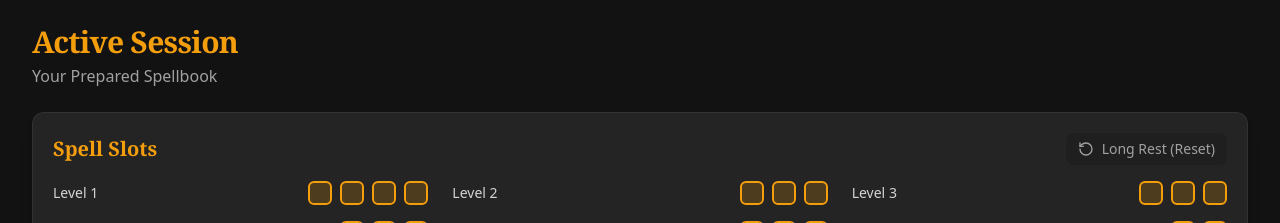
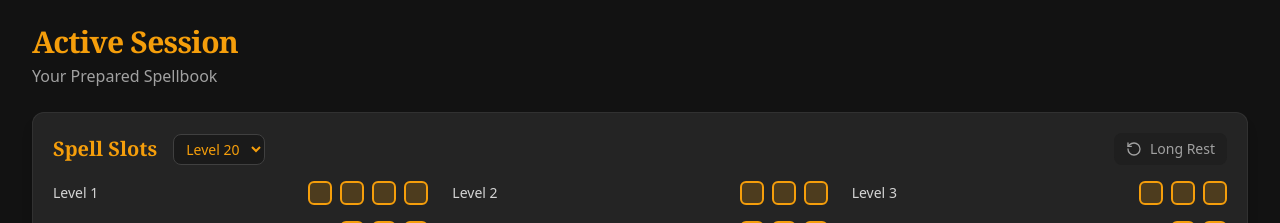
Before and after one commit to Tam-mas/Book_of_Sunshine, a Next.js app: page /session in a window 1280 px wide. Shown: the top 223 px of the page. Built offline with nearby package versions, Linux system fonts and the light colour scheme.

Commit message:
feat: Implement dynamic spell slot tracking based on character level.

```diff
--- a/src/components/session/SpellSlotTracker.tsx
+++ b/src/components/session/SpellSlotTracker.tsx
@@ -3,40 +3,81 @@
 import { useSpellStore } from '@/store/useSpellStore';
 import { RotateCcw } from 'lucide-react';
 
+const FULL_CASTER_SLOTS: Record<number, number[]> = {
+    1: [2, 0, 0, 0, 0, 0, 0, 0, 0],
+    2: [3, 0, 0, 0, 0, 0, 0, 0, 0],
+    3: [4, 2, 0, 0, 0, 0, 0, 0, 0],
+    4: [4, 3, 0, 0, 0, 0, 0, 0, 0],
+    5: [4, 3, 2, 0, 0, 0, 0, 0, 0],
+    6: [4, 3, 3, 0, 0, 0, 0, 0, 0],
+    7: [4, 3, 3, 1, 0, 0, 0, 0, 0],
+    8: [4, 3, 3, 2, 0, 0, 0, 0, 0],
+    9: [4, 3, 3, 3, 1, 0, 0, 0, 0],
+    10: [4, 3, 3, 3, 2, 0, 0, 0, 0],
+    11: [4, 3, 3, 3, 2, 1, 0, 0, 0],
+    12: [4, 3, 3, 3, 2, 1, 0, 0, 0],
+    13: [4, 3, 3, 3, 2, 1, 1, 0, 0],
+    14: [4, 3, 3, 3, 2, 1, 1, 0, 0],
+    15: [4, 3, 3, 3, 2, 1, 1, 1, 0],
+    16: [4, 3, 3, 3, 2, 1, 1, 1, 0],
+    17: [4, 3, 3, 3, 2, 1, 1, 1, 1],
+    18: [4, 3, 3, 3, 3, 1, 1, 1, 1],
+    19: [4, 3, 3, 3, 3, 2, 1, 1, 1],
+    20: [4, 3, 3, 3, 3, 2, 2, 1, 1]
+};
+
 export default function SpellSlotTracker() {
-    const { spellSlots, toggleSpellSlot, resetSpellSlots } = useSpellStore();
+    const { spellSlots, toggleSpellSlot, resetSpellSlots, characterLevel, setCharacterLevel } = useSpellStore();
 
     // Use a client hydration check to ensure the server mismatch does not happen
     if (!spellSlots) return null;
 
     return (
         <div className="bg-neutral-800/80 p-5 rounded-xl border border-neutral-700/50 shadow-lg mb-8">
-            <div className="flex justify-between items-center mb-4">
-                <h2 className="text-xl font-bold text-amber-500 font-serif">Spell Slots</h2>
+            <div className="flex flex-col sm:flex-row sm:items-center justify-between gap-4 mb-4">
+                <div className="flex items-center gap-4">
+                    <h2 className="text-xl font-bold text-amber-500 font-serif">Spell Slots</h2>
+                    <select
+                        value={characterLevel || 20}
+                        onChange={(e) => setCharacterLevel(parseInt(e.target.value))}
+                        className="bg-neutral-900 text-amber-500 border border-neutral-700 rounded-lg px-2 py-1 text-sm outline-none focus:border-amber-500/50 cursor-pointer"
+                    >
+                        {Array.from({ length: 20 }, (_, i) => i + 1).map((lvl) => (
+                            <option key={lvl} value={lvl}>Level {lvl}</option>
+                        ))}
+                    </select>
+                </div>
                 <button
                     onClick={resetSpellSlots}
-                    className="flex items-center gap-2 text-sm text-neutral-400 hover:text-amber-400 transition-colors bg-neutral-900/50 px-3 py-1.5 rounded-lg"
+                    className="flex justify-center items-center gap-2 text-sm text-neutral-400 hover:text-amber-400 transition-colors bg-neutral-900/50 px-3 py-1.5 rounded-lg"
                 >
                     <RotateCcw className="w-4 h-4" />
-                    <span>Long Rest (Reset)</span>
+                    <span>Long Rest</span>
                 </button>
             </div>
 
             <div className="grid grid-cols-2 lg:grid-cols-3 gap-x-6 gap-y-4">
-                {Object.entries(spellSlots).map(([level, slots]) => {
-                    const numLevel = parseInt(level);
+                {Object.entries(spellSlots).map(([levelStr, slots]) => {
+                    const numLevel = parseInt(levelStr);
+                    const currentLevel = characterLevel || 20;
+                    const maxSlotsForLevel = FULL_CASTER_SLOTS[currentLevel]?.[numLevel - 1] || 0;
+
+                    if (maxSlotsForLevel === 0) return null;
+
+                    const displaySlots = slots.slice(0, maxSlotsForLevel);
+
                     return (
-                        <div key={level} className="flex items-center justify-between border-b border-neutral-700/50 pb-2 last:border-0 lg:border-none lg:pb-0">
-                            <span className="text-neutral-300 font-medium text-sm">Level {level}</span>
+                        <div key={levelStr} className="flex items-center justify-between border-b border-neutral-700/50 pb-2 last:border-0 lg:border-none lg:pb-0">
+                            <span className="text-neutral-300 font-medium text-sm whitespace-nowrap pr-2">Level {numLevel}</span>
                             <div className="flex gap-2">
-                                {slots.map((isUsed, index) => (
+                                {displaySlots.map((isUsed, index) => (
                                     <button
                                         key={index}
                                         onClick={() => toggleSpellSlot(numLevel, index)}
-                                        aria-label={`Toggle level ${level} spell slot`}
+                                        aria-label={`Toggle level ${numLevel} spell slot`}
                                         className={`w-6 h-6 rounded-md border-2 transition-all ${isUsed
-                                                ? 'bg-neutral-600 border-neutral-500' // Used (dimmed)
-                                                : 'bg-amber-500/20 border-amber-500 hover:bg-amber-500/40' // Available
+                                            ? 'bg-neutral-600 border-neutral-500' // Used (dimmed)
+                                            : 'bg-amber-500/20 border-amber-500 hover:bg-amber-500/40' // Available
                                             }`}
                                     >
                                         {isUsed && (
--- a/src/store/useSpellStore.ts
+++ b/src/store/useSpellStore.ts
@@ -47,12 +47,14 @@ interface SpellStore {
   starredSpells: string[];
   customSpells: Spell[];
   spellSlots: Record<number, boolean[]>;
+  characterLevel: number;
   toggleStar: (spellId: string) => void;
   addCustomSpell: (spell: Spell) => void;
   removeCustomSpell: (spellId: string) => void;
-  importData: (data: { starredSpells: string[], customSpells: Spell[], spellSlots?: Record<number, boolean[]> }) => void;
+  importData: (data: { starredSpells: string[], customSpells: Spell[], spellSlots?: Record<number, boolean[]>, characterLevel?: number }) => void;
   toggleSpellSlot: (level: number, index: number) => void;
   resetSpellSlots: () => void;
+  setCharacterLevel: (level: number) => void;
 }
 
 const initialSpellSlots: Record<number, boolean[]> = {
@@ -73,6 +75,7 @@ export const useSpellStore = create<SpellStore>()(
       starredSpells: [],
       customSpells: [],
       spellSlots: initialSpellSlots,
+      characterLevel: 20,
       toggleStar: (spellId) =>
         set((state) => {
           const isStarred = state.starredSpells.includes(spellId);
@@ -96,6 +99,7 @@ export const useSpellStore = create<SpellStore>()(
           starredSpells: data.starredSpells || [],
           customSpells: data.customSpells || [],
           spellSlots: data.spellSlots || initialSpellSlots,
+          characterLevel: data.characterLevel || 20,
         })),
       toggleSpellSlot: (level, index) =>
         set((state) => {
@@ -108,6 +112,10 @@ export const useSpellStore = create<SpellStore>()(
         set(() => ({
           spellSlots: initialSpellSlots,
         })),
+      setCharacterLevel: (level) =>
+        set(() => ({
+          characterLevel: level,
+        })),
     }),
     {
       name: 'spellbound-storage', // unique name for local storage key
```
